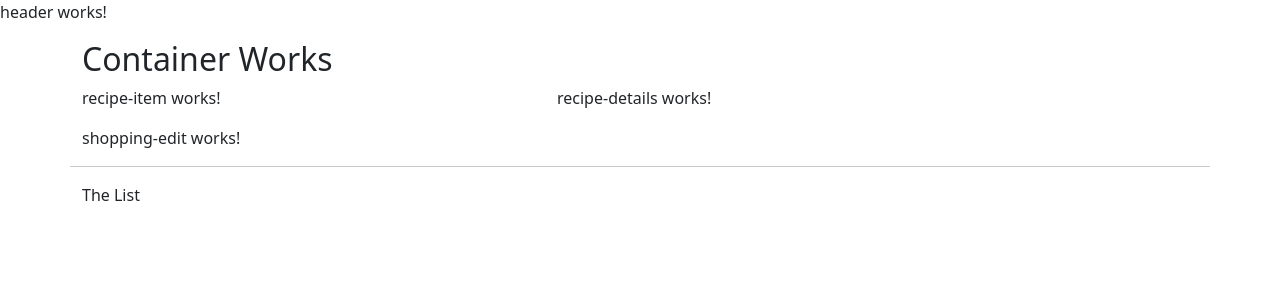
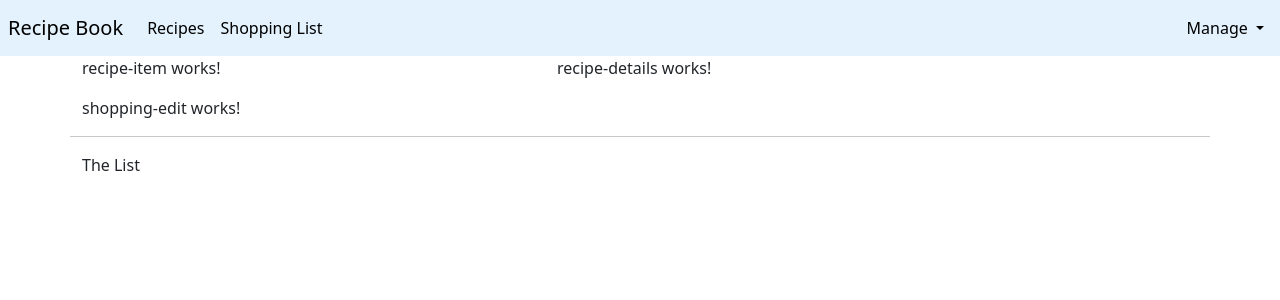
Before and after one commit to Borislav-Vezirov/Grocery-Shopping-List-App, an Angular app: page / in a window 1280 px wide. Shown: the top 300 px of the page. Built offline with nearby package versions, Linux system fonts and the light colour scheme.

Commit message:
made first look of navigation bar

```diff
--- a/src/app/app.component.html
+++ b/src/app/app.component.html
@@ -2,7 +2,6 @@
 <div class="container">
     <div class="row">
         <div class="col-md-12">
-            <h2>Container Works</h2>
             <app-recipes></app-recipes>
             <app-shopping-list></app-shopping-list>
         </div>
--- a/src/app/core/header/header.component.css
+++ b/src/app/core/header/header.component.css
@@ -0,0 +1,6 @@
+nav {
+    background-color: #e3f2fd;
+}
+a {
+    color: black;
+}
--- a/src/app/core/header/header.component.html
+++ b/src/app/core/header/header.component.html
@@ -1 +1,52 @@
-<p>header works!</p>
+<!-- <nav class="navbar navbar-default">
+    <div class="container-fluid">
+        <div class="navbar-header">
+            <a href="#" class="navbar-brand">Recipe Book</a>
+        </div>
+        <div class="collapse navbar-collapse">
+            <ul class="nav navbar-nav">
+                <li><a href="#">Recipes</a></li>
+                <li><a href="#">Shopping List</a></li>
+            </ul>
+            <ul class="nav navbar-nav navbar-right">
+                <li class="dropdown">
+                <a href="#" class="dropdown-toggle" role="button">Manage <span class="carret"></span></a>
+                </li>
+                <ul class="dropdown-menu">
+                    <li><a href="#">Save Data</a></li>
+                    <li><a href="#">Fetch Data</a></li>
+                </ul>
+            </ul>
+        </div>
+    </div>
+</nav> -->
+
+<nav class="navbar navbar-expand-lg p-2">
+  <a class="navbar-brand ml-5" href="#">Recipe Book</a>
+  <button class="navbar-toggler" type="button" data-toggle="collapse" data-target="#navbarNavDropdown"
+    aria-controls="navbarNavDropdown" aria-expanded="false" aria-label="Toggle navigation">
+    <span class="navbar-toggler-icon"></span>
+  </button>
+  <div class="collapse navbar-collapse" id="navbarNavDropdown">
+    <ul class="navbar-nav">
+      <li class="nav-item active">
+        <a class="nav-link" href="#"><span class="sr-only">Recipes</span></a>
+      </li>
+      <li class="nav-item">
+        <a class="nav-link" href="#">Shopping List</a>
+      </li>
+    </ul>
+    <ul class="nav navbar-nav ms-auto mr-5">
+      <li class="nav-item dropdown nav">
+        <a class="nav-link dropdown-toggle" href="#" id="navbarDropdownMenuLink" data-toggle="dropdown"
+          aria-haspopup="true" aria-expanded="false">
+          Manage
+        </a>
+        <div class="dropdown-menu" aria-labelledby="navbarDropdownMenuLink">
+          <a class="dropdown-item" href="#">Save Data</a>
+          <a class="dropdown-item" href="#">Fetch Data</a>
+        </div>
+      </li>
+    </ul>
+  </div>
+</nav>
```
